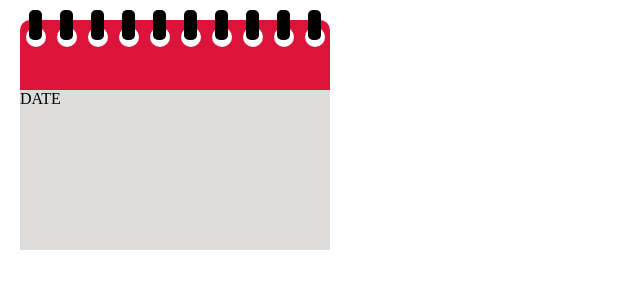
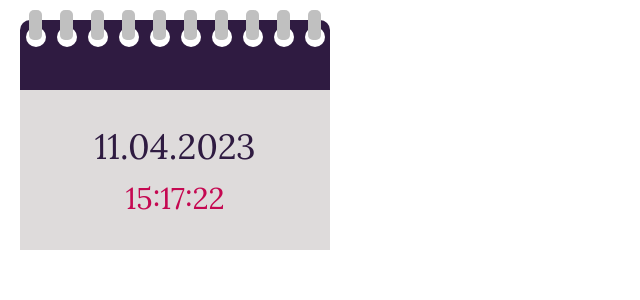
Before and after one commit to codeyourwaytofreedom/the_secretary, a Next.js app: page /test in a window 1280 px wide. Shown: the top 300 px of the page, without its empty margins (0-640 px from the left). Built offline with nearby package versions, Linux system fonts and the light colour scheme.

Commit message:
Date and Time in place.
Next step: add monthly view.

Keep going.

Remember why you started.

```diff
--- a/pages/test.tsx
+++ b/pages/test.tsx
@@ -2,13 +2,41 @@ import { spawn } from "child_process";
 import Image from "next/image";
 import calendar from "../public/calendar.png";
 import a from "../styles/Appointment.module.css";
+import { useEffect, useState } from "react";
+const Test = () => {
+    const today = new Date();
+    const formattedDate = today.toLocaleDateString("tr-TR", {
+        day: "2-digit",
+        month: "2-digit",
+        year: "numeric"
+      });
+    const [currentTime, setCurrentTime] = useState<string>(new Date().toLocaleTimeString("tr-TR", {
+        hour: "2-digit",
+        minute: "2-digit",
+        second:"2-digit",
+        hour12: false,
+      }));
 
-const Test = () => {
+    useEffect(() => {
+    const interval = setInterval(() => {
+        const time = new Date().toLocaleTimeString("tr-TR", {
+            hour: "2-digit",
+            minute: "2-digit",
+            second:"2-digit",
+            hour12: false,
+          })
+      setCurrentTime(time);
+    }, 1000);
+
+        return () => {
+        clearInterval(interval);
+        };
+    }, []);
     return (
     <>
     <div className={a.console}>
         <div className={a.console_current}>
-            <div>
+            <div className={a.console_current_top}>
                 {
                     [...Array(10)].map((e,i) =>
                     <>
@@ -19,8 +47,13 @@ const Test = () => {
                 )
                 }
             </div>
-            <div>DATE</div>
-            <div>
+            <div className={a.console_current_center}>
+                    <div>
+                        <div>{formattedDate}</div>
+                        <div>{currentTime}</div>
+                    </div>
+            </div>
+            <div className={a.console_current_holes}>
             {
                     [...Array(10)].map((e,i) =>
                     <>
--- a/styles/Appointment.module.css
+++ b/styles/Appointment.module.css
@@ -7,36 +7,48 @@
   padding: 20px;
   position: relative;
 }
-.console_current :nth-child(1) {
+.console_current_top {
   height: 70px;
-  background-color: crimson;
+  background-color: #2f1b41;
   border-top-left-radius: 10px;
   border-top-right-radius: 10px;
   display: flex;
   justify-content: space-around;
 }
-.console_current :nth-child(1) #holder {
+.console_current_top #holder {
   display: block;
   width: 13px;
   height: 30px;
-  background-color: black;
+  background-color: silver;
   border-radius: 5px;
   position: relative;
   top: -10px;
   z-index: 20 !important;
 }
-.console_current :nth-child(2) {
+.console_current_center {
   height: 160px;
   background-color: rgb(222, 219, 219);
+  font-family: "Lora", serif !important;
+  display: grid;
+  justify-content: center;
+  align-items: center;
+  font-size: 35px;
+  color: #2f1b41;
+  text-align: center;
 }
-.console_current :nth-child(3) {
+.console_current_center :nth-child(2) {
+  color: #c50851;
+  font-size: 30px;
+  padding-top: 10px;
+}
+.console_current_holes {
   height: 40px;
   position: relative;
   top: -230px;
   display: flex;
   justify-content: space-around;
 }
-.console_current :nth-child(3) #oval {
+.console_current_holes #oval {
   display: block;
   position: relative;
   width: 20px;
--- a/styles/Appointment.module.scss
+++ b/styles/Appointment.module.scss
@@ -6,9 +6,9 @@
     &_current{
         padding: 20px;
         position: relative;
-        :nth-child(1){
+        &_top{
             height: 70px;
-            background-color: crimson;
+            background-color: #2f1b41;
             border-top-left-radius: 10px;
             border-top-right-radius: 10px;
             display: flex;
@@ -17,18 +17,30 @@
                 display: block;
                 width: 13px;
                 height: 30px;
-                background-color: black;
+                background-color: silver;
                 border-radius: 5px;
                 position: relative;
                 top:-10px;
                 z-index: 20 !important;
             }
         }
-        :nth-child(2){
+        &_center{
             height: 160px;
             background-color: rgb(222, 219, 219);
+            font-family: 'Lora', serif !important;
+            display: grid;
+            justify-content: center;
+            align-items: center;
+            font-size: 35px;
+            color: #2f1b41;
+            text-align: center;
+            :nth-child(2){
+                color: #c50851;
+                font-size: 30px;
+                padding-top: 10px;
+            }
         }
-        :nth-child(3){
+        &_holes{
             height: 40px;
             position: relative;
             top:-230px;
```
Also changed, not shown: 1 other file (tests, documents, lock files or other folders).
